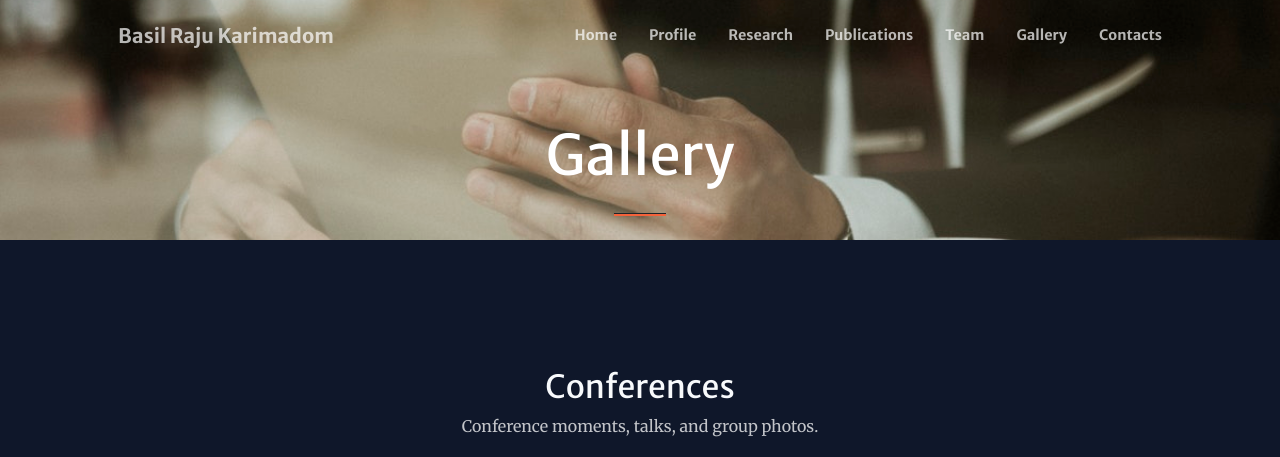
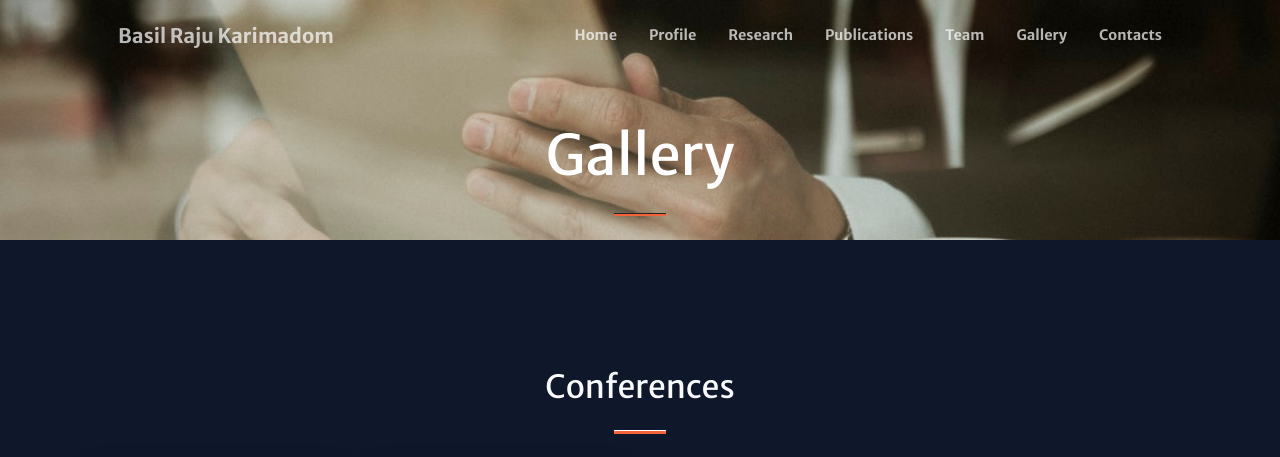
Before and after one commit to basilkarimadom/basilkarimadom.github.io, a Jekyll site: the page built from gallery.md, in a window 1280 px wide and 1400 px high. Shown: the top 457 px of the window. Built offline with Jekyll 4.4.1, drawn with Linux system fonts in a browser that asks for light colours; comment, search, counter and statistics services are not loaded; some of the changed text lies outside the part shown; grey boxes are pictures that could not be loaded.

Commit message:
Update gallery.md

```diff
--- a/gallery.md
+++ b/gallery.md
@@ -12,12 +12,10 @@ sections:
   - type: gallery.html
     section_id: gallery-conferences
     title: Conferences
-    subtitle: "Conference moments, talks, and group photos."
     data: gallery_conferences
 
   - type: gallery.html
     section_id: gallery-posters
     title: Posters
-    subtitle: "Posters and presentation snapshots."
     data: gallery_posters
 ---
```
